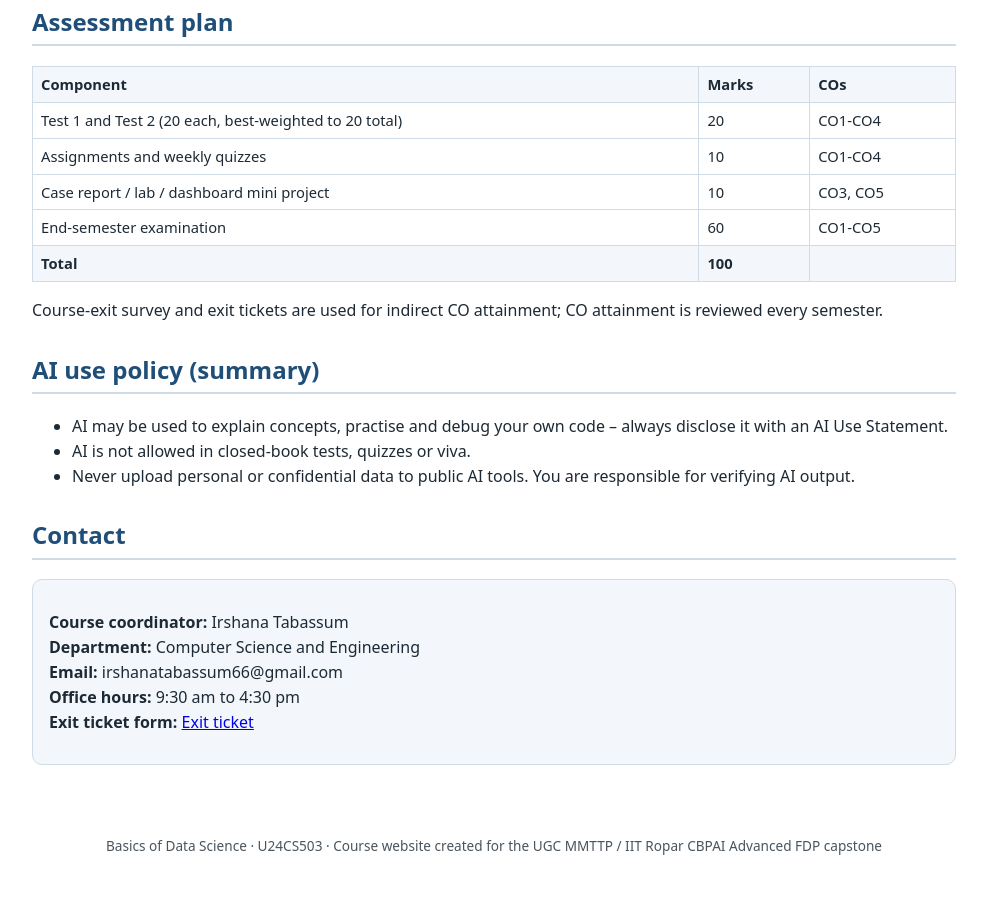
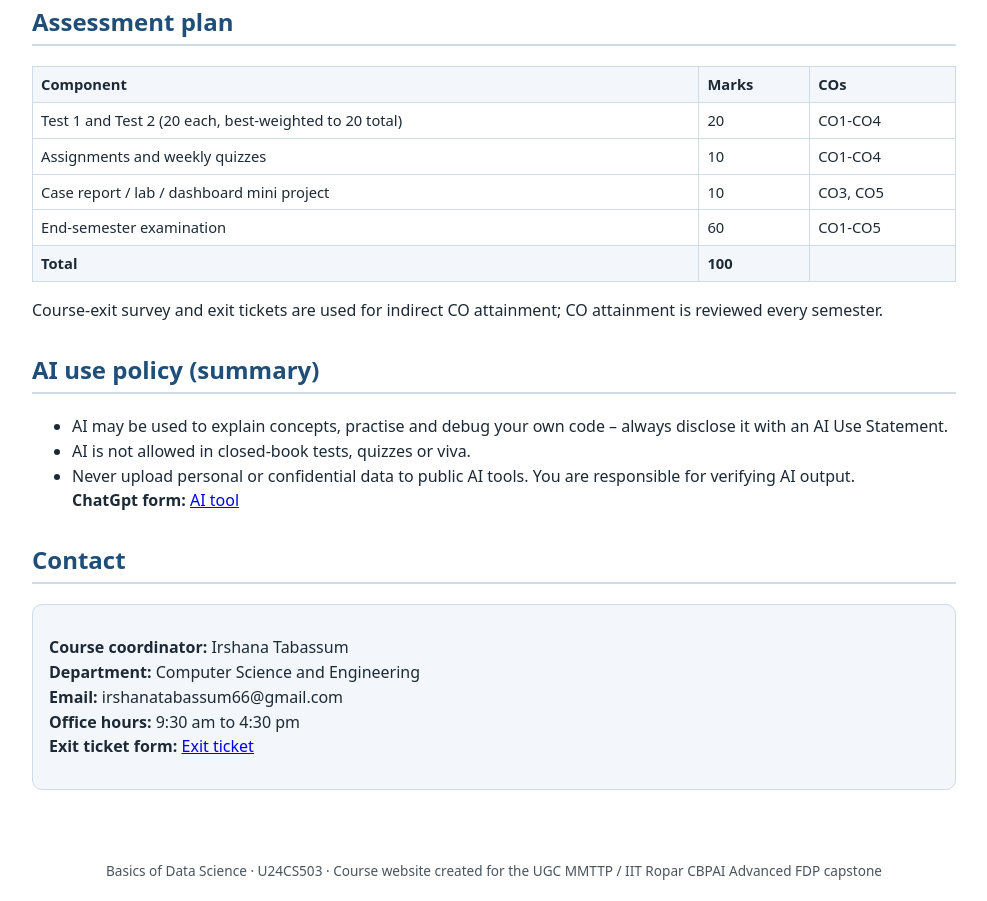
Before and after one commit to irshana-89/Basics-of-Data-science, a plain HTML site: page index.html in a window 1280 px wide. Shown: the part 1646-2547 px from the top of the page, without its empty margins (146-1133 px from the left). Before the commit the page ends 2522 px from the top, so only its background shows below. Drawn offline with Linux system fonts and the light colour scheme.

Commit message:
Update index.html

```diff
--- a/index.html
+++ b/index.html
@@ -111,6 +111,7 @@
     <li>AI may be used to explain concepts, practise and debug your own code &ndash; always disclose it with an AI Use Statement.</li>
     <li>AI is not allowed in closed-book tests, quizzes or viva.</li>
     <li>Never upload personal or confidential data to public AI tools. You are responsible for verifying AI output.</li>
+      <b>ChatGpt  form:</b> <a href="https://chatgpt.com/"> AI tool  </a> </p>
   </ul>
 </section>
 
```
